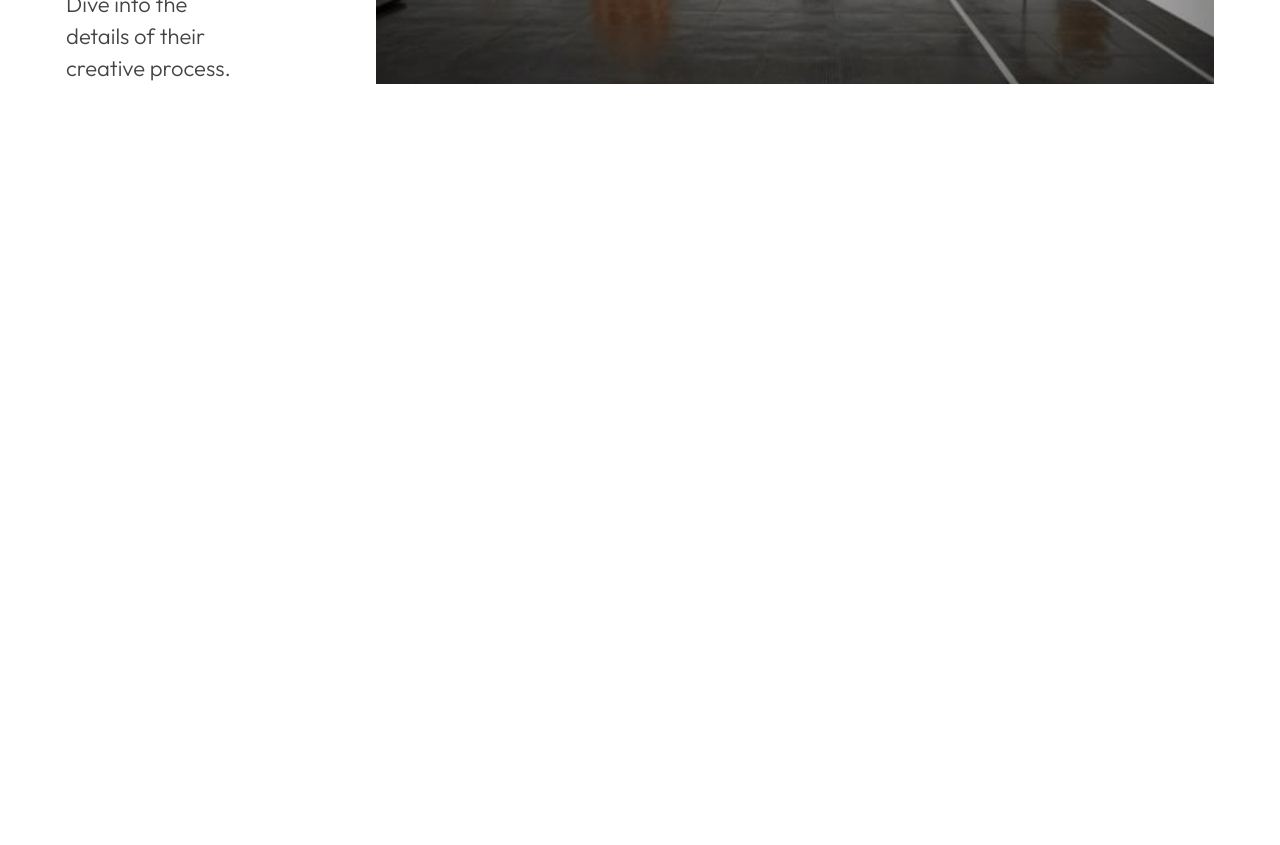
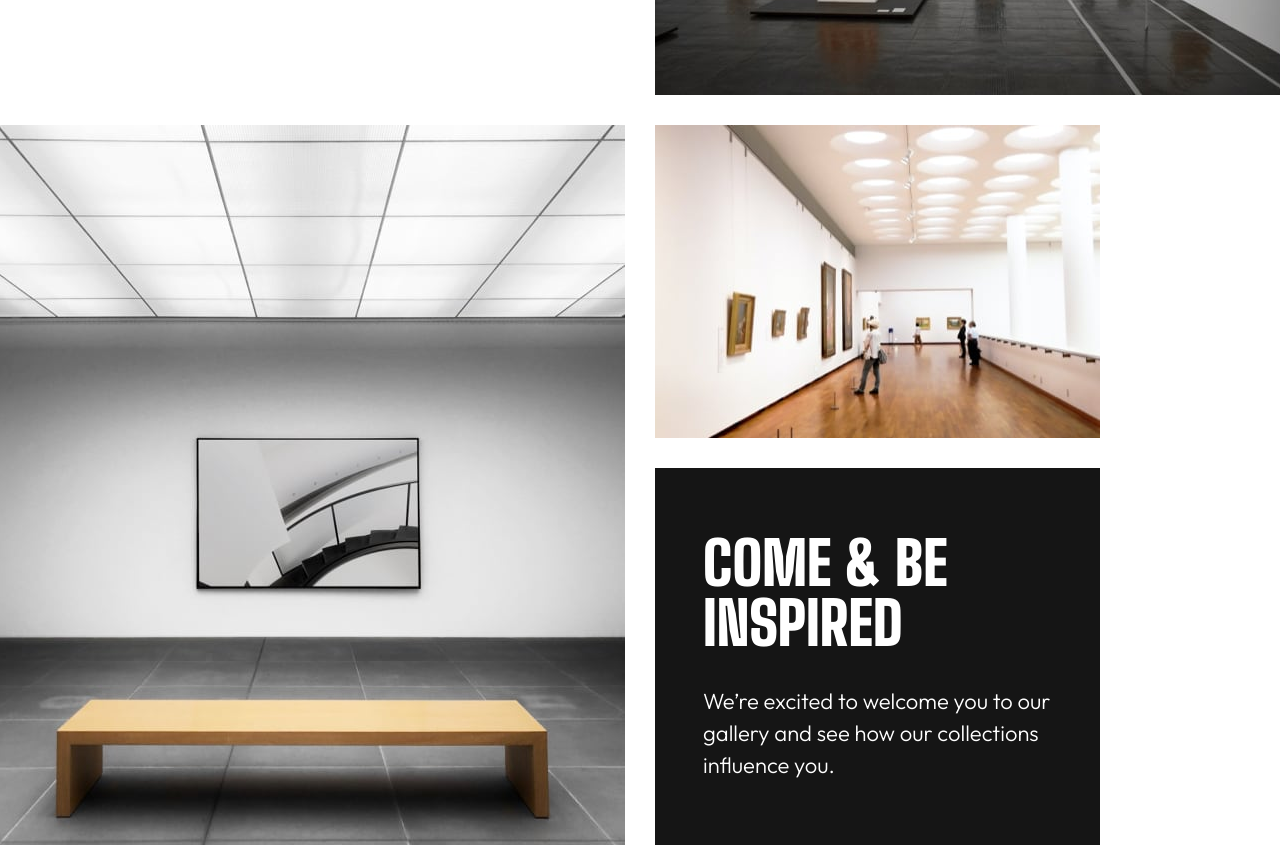
Before and after one commit to caarlosdamian/art-gallery, a React (Vite) app: page / in a window 1280 px wide. Shown: the part 1380-2225 px from the top of the page. Before the commit the page ends 1600 px from the top, so only its background shows below. Built offline with nearby package versions, Linux system fonts and the light colour scheme.

Commit message:
added middle section

```diff
--- a/src/sections/HomeMiddle/HomeMiddle.scss
+++ b/src/sections/HomeMiddle/HomeMiddle.scss
@@ -6,12 +6,11 @@
   justify-content: center;
   flex-direction: column;
   padding: 180px 165px;
-
-  .home__middle-top__container {
-    display: flex;
-    justify-content: center;
-    gap: 125px;
-    width: 100%;
+  .home__middle-bottom__container {
+    display: grid;
+    grid-template-columns: repeat(2, 1fr);
+    margin-top: 900px;
+    gap: 30px;
     .home__middle-text__container {
       width: 350px;
       display: flex;
@@ -24,27 +23,52 @@
         font-weight: 900;
         font-size: 60px;
         line-height: 60px;
-        /* or 100% */
-
         text-transform: uppercase;
-
-        /* Almost Black */
-
         color: #151515;
       }
-      .home__middle-text{
-        font-family: 'Outfit';
+      .home__middle-text {
+        font-family: "Outfit";
         font-style: normal;
         font-weight: 300;
         font-size: 22px;
         line-height: 32px;
-        /* or 145% */
-
-
-        /* Dark Grey */
-
         color: #444444;
       }
     }
+    .home__bottom_img_container {
+      background: #151515;
+      width: 445px;
+      height: 377px;
+      padding: 65px 48px;
+
+      .home__bottom_header {
+        font-family: "Big Shoulders Display";
+        font-style: normal;
+        font-weight: 900;
+        font-size: 60px;
+        line-height: 60px;
+        text-transform: uppercase;
+        color: #ffffff;
+        margin-bottom: 32px;
+      }
+      .home__bottom_text {
+        font-family: "Outfit";
+        font-style: normal;
+        font-weight: 300;
+        font-size: 22px;
+        line-height: 32px;
+        color: #ffffff;
+      }
+    }
+    .home__midle-img0 {
+      width: 635px;
+    }
+    .home__midle-img1 {
+      grid-column: 1;
+      grid-row: 2 / 4;
+    }
+    .home__midle-img2 {
+      width: 445px;
+    }
   }
 }
--- a/src/sections/HomeMiddle/HomeMiddle.tsx
+++ b/src/sections/HomeMiddle/HomeMiddle.tsx
@@ -1,12 +1,13 @@
 import React from "react";
-
 import ImgGrid from "../../assets/desktop/image-grid-1.jpg";
+import ImgGrid1 from "../../assets/desktop/image-grid-2.jpg";
+import ImgGrid2 from "../../assets/desktop/image-grid-3.jpg";
 import "./HomeMiddle.scss";
 
 export const HomeMiddle = () => {
   return (
     <div className="home__middle-container">
-      <div className="home__middle-top__container">
+      <div className="home__middle-bottom__container">
         <div className="home__middle-text__container">
           <h1 className="home__middle-header">Your Day at the Gallery</h1>
           <p className="home__middle-text">
@@ -14,9 +15,18 @@ export const HomeMiddle = () => {
             our artists. Dive into the details of their creative process.
           </p>
         </div>
-        <img src={ImgGrid} alt="ImgGrid" className="home__midle-img" />
+        <img src={ImgGrid} alt="ImgGrid" className="home__midle-img0" />
+        <img src={ImgGrid1} alt="ImgGrid" className="home__midle-img1" />
+        <img src={ImgGrid2} alt="ImgGrid" className="home__midle-img2" />
+        <div className="home__bottom_img_container">
+          <h1 className="home__bottom_header">
+            COME & BE INSPIRED
+          </h1>
+          <p className="home__bottom_text">
+            We’re excited to welcome you to our gallery and see how our collections influence you.
+          </p>
+        </div>
       </div>
-      <div className="home__middle-bottom__container"></div>
     </div>
   );
 };
```
Also changed, not shown: src/sections/Footer/Footer.tsx (added, +7 -0 lines), src/sections/Footer/Footer.scss (added).
